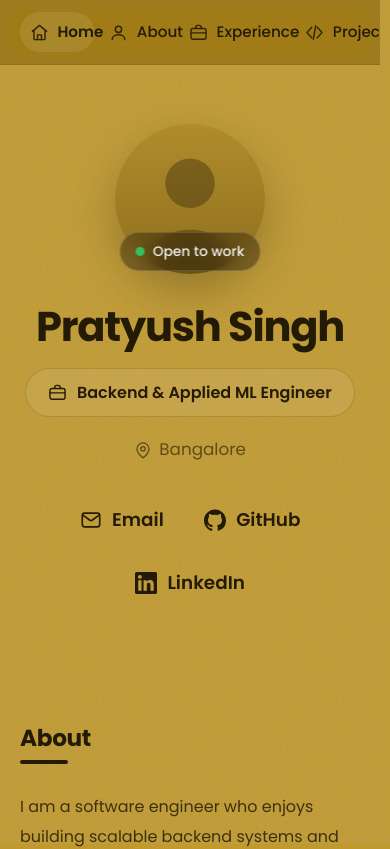
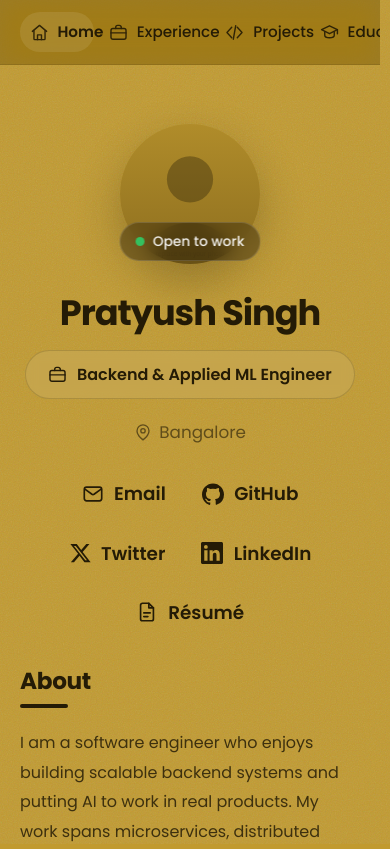
Before and after one commit to PratSins/pratsins.github.io, a React (Vite) app: page / in a window 390 px wide. Shown: the top 849 px of the page. Built offline with nearby package versions, Linux system fonts and the light colour scheme.

Commit message:
layout: redesign home section to display hero and about content in a responsive side-by-side grid

```diff
--- a/src/App.tsx
+++ b/src/App.tsx
@@ -44,8 +44,8 @@ export function App() {
    * `blog` in portfolio.ts and both the section and its link disappear.
    */
   const navItems = useMemo(() => {
+    // 'about' is deliberately absent — it renders inside the Home section.
     const present = new Set<string>(['home'])
-    if (portfolio.about.length) present.add('about')
     if (portfolio.experience.length) present.add('experience')
     if (portfolio.projects.length) present.add('projects')
     if (portfolio.education.length) present.add('education')
--- a/src/components/Hero.tsx
+++ b/src/components/Hero.tsx
@@ -13,7 +13,7 @@ const SOCIAL_ICON: Record<SocialKind, IconName> = {
 
 export function Hero({ profile }: { profile: Profile }) {
   return (
-    <section id="home" className="section hero" aria-label="Introduction">
+    <div className="hero">
       <div className="hero__avatar-wrap">
         <img
           className="hero__avatar"
@@ -69,6 +69,6 @@ export function Hero({ profile }: { profile: Profile }) {
           })}
         </nav>
       )}
-    </section>
+    </div>
   )
 }
--- a/src/data/portfolio.ts
+++ b/src/data/portfolio.ts
@@ -30,15 +30,18 @@ export const portfolio: PortfolioData = {
     socials: [
       { kind: 'email', label: 'Email', href: 'mailto:pratyush2002ps@gmail.com' },
       { kind: 'github', label: 'GitHub', href: 'https://github.com/PratSins' },
-      // { kind: 'twitter', label: 'Twitter', href: 'https://x.com/yourhandle' },`
+      { kind: 'twitter', label: 'Twitter', href: 'https://x.com/yourhandle' },
       // Add more if you like — 'linkedin', 'website' and 'resume' also have icons:
       { kind: 'linkedin', label: 'LinkedIn', href: 'https://linkedin.com/in/pratsingh4069' },
-      // { kind: 'resume', label: 'Résumé', href: '/resume.pdf' },
+      { kind: 'resume', label: 'Résumé', href: '/resume.pdf' },
     ],
   },
 
   /* --------------------------------------------------------------------
    * 2. ABOUT  — each string in the array becomes its own paragraph
+   *
+   * This renders beside the hero, inside the Home section, so it has no
+   * tab of its own in the top bar.
    * ------------------------------------------------------------------ */
   about: [
     'I am a software engineer who enjoys building scalable backend systems and putting AI to work in real products. My work spans microservices, distributed systems, cloud infrastructure, and applied ML — with a focus on turning ideas into reliable, production-ready software.',
@@ -219,7 +222,6 @@ export const portfolio: PortfolioData = {
    * ------------------------------------------------------------------ */
   nav: [
     { id: 'home', label: 'Home', icon: 'home' },
-    { id: 'about', label: 'About', icon: 'user' },
     { id: 'experience', label: 'Experience', icon: 'briefcase' },
     { id: 'projects', label: 'Projects', icon: 'code' },
     { id: 'education', label: 'Education', icon: 'graduation' },
--- a/src/pages/Home.tsx
+++ b/src/pages/Home.tsx
@@ -19,19 +19,29 @@ export function Home() {
 
   return (
     <main id="main" className="container">
-      <Hero profile={profile} />
+      {/*
+        Hero and About share one section so they sit side by side: profile on
+        the left, About on the right. Below 900px the grid collapses and About
+        drops underneath. Because both are above the fold, neither is wrapped
+        in <Reveal> — content in the first screenful should paint immediately
+        rather than wait on a scroll animation.
+      */}
+      <section id="home" className="section intro" aria-label="Introduction">
+        <Hero profile={profile} />
 
-      {about.length > 0 && (
-        <Section id="about" title="About">
-          <Reveal>
+        {about.length > 0 && (
+          <div className="intro__about" id="about">
+            <div className="section__head">
+              <h2 className="section__title">About</h2>
+            </div>
             <div className="prose">
               {about.map((paragraph, i) => (
                 <p key={i}>{paragraph}</p>
               ))}
             </div>
-          </Reveal>
-        </Section>
-      )}
+          </div>
+        )}
+      </section>
 
       {experience.length > 0 && (
         <Section id="experience" title="Experience">
--- a/src/styles/app.css
+++ b/src/styles/app.css
@@ -104,6 +104,26 @@
 }
 
 /* ============================================================================
+ * INTRO — hero on the left, About on the right
+ *
+ * auto-fit does the responsive work without a media query: two columns when
+ * there is room for both at 440px each, one column when there isn't. It also
+ * handles the case where you empty `about` in portfolio.ts — the hero then
+ * has the row to itself instead of sitting beside a gap.
+ * ========================================================================== */
+.intro {
+  display: grid;
+  grid-template-columns: repeat(auto-fit, minmax(min(100%, 440px), 1fr));
+  align-items: center;
+  gap: clamp(2rem, 5vw, 4.5rem);
+  padding-block: clamp(3rem, 8vh, 5.5rem);
+}
+
+.intro__about .section__head {
+  margin-bottom: clamp(1.25rem, 2.5vw, 1.75rem);
+}
+
+/* ============================================================================
  * HERO
  * ========================================================================== */
 .hero {
@@ -111,12 +131,11 @@
   flex-direction: column;
   align-items: center;
   text-align: center;
-  padding-block: clamp(3rem, 9vh, 6.5rem) clamp(3rem, 8vh, 5rem);
 }
 
 .hero__avatar-wrap {
   position: relative;
-  width: clamp(150px, 20vw, 250px);
+  width: clamp(140px, 15vw, 210px);
   aspect-ratio: 1;
   margin-bottom: clamp(1.75rem, 4vw, 3rem);
 }
@@ -172,7 +191,7 @@
 }
 
 .hero__name {
-  font-size: clamp(2.6rem, 7.2vw, 5.2rem);
+  font-size: clamp(2.2rem, 4.4vw, 3.5rem);
   font-weight: 700;
   letter-spacing: -0.03em;
   margin-bottom: clamp(1rem, 2vw, 1.6rem);
@@ -206,8 +225,8 @@
   display: flex;
   flex-wrap: wrap;
   justify-content: center;
-  gap: clamp(1rem, 3.5vw, 3rem);
-  margin-top: clamp(2rem, 5vw, 3.5rem);
+  gap: clamp(0.75rem, 2vw, 1.75rem);
+  margin-top: clamp(1.5rem, 3.5vw, 2.5rem);
 }
 
 .hero__social {
```
